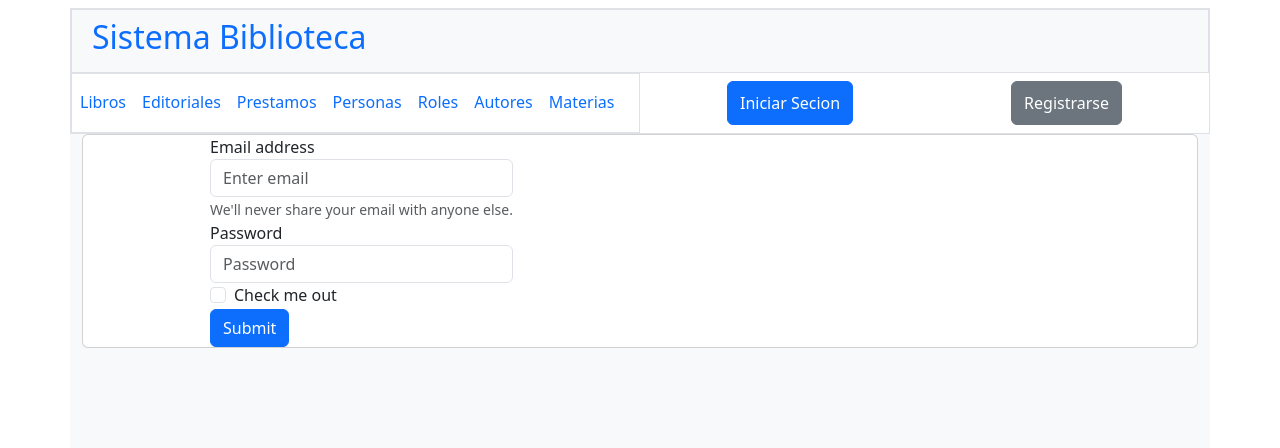
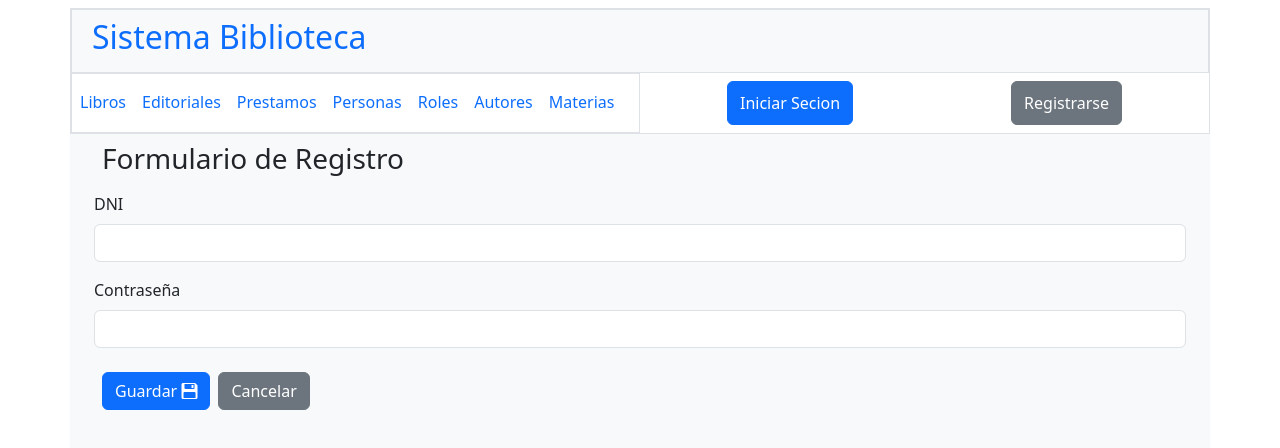
Before and after one commit to StevenGerman/sistemBiblioteca, an Angular app: page /login in a window 1280 px wide. Shown: the top 448 px of the page. Built offline with nearby package versions, Linux system fonts and the light colour scheme.

Commit message:
Registro

```diff
--- a/src/app/app.module.ts
+++ b/src/app/app.module.ts
@@ -27,7 +27,7 @@ import { RolesAgregarComponent } from './components/pages/roles/roles-agregar/ro
 import { RolesEditarComponent } from './components/pages/roles/roles-editar/roles-editar.component';
 import { AutoresListarComponent } from './components/pages/autores/autores-listar/autores-listar.component';
 import { LoginComponent } from './components/login/login/login.component';
-
+import { RegistroComponent } from './components/login/registro/registro.component';
 
 @NgModule({
   declarations: [
@@ -53,7 +53,8 @@ import { LoginComponent } from './components/login/login/login.component';
     RolesAgregarComponent,
     RolesEditarComponent,
     AutoresListarComponent,
-    LoginComponent
+    LoginComponent,
+    RegistroComponent,
 
   ],
   imports: [
--- a/src/app/components/login/login/login.component.html
+++ b/src/app/components/login/login/login.component.html
@@ -1,22 +1,26 @@
 <div class="container-md">
-    <div class="row card">
-        <div class="col col-ms-12 col-md-6 d-flex justify-content-center">
-            <form>
-                <div class="form-group">
-                  <label for="exampleInputEmail1">Email address</label>
-                  <input type="email" class="form-control" id="exampleInputEmail1" aria-describedby="emailHelp" placeholder="Enter email">
-                  <small id="emailHelp" class="form-text text-muted">We'll never share your email with anyone else.</small>
-                </div>
-                <div class="form-group">
-                  <label for="exampleInputPassword1">Password</label>
-                  <input type="password" class="form-control" id="exampleInputPassword1" placeholder="Password">
-                </div>
-                <div class="form-group form-check">
-                  <input type="checkbox" class="form-check-input" id="exampleCheck1">
-                  <label class="form-check-label" for="exampleCheck1">Check me out</label>
-                </div>
-                <button type="submit" class="btn btn-primary">Submit</button>
-              </form>
-        </div>
+  <div class="row p-2">
+    <div class="col col-6 d-flex justify-content-start">
+      <h3>
+        Formulario de Registro
+      </h3>
     </div>
+  </div>
+  <form [formGroup]="formularioLogin" (ngSubmit)="enviarDatos()">
+    <div class="mb-3">
+      <label class="form-label">DNI</label>
+      <input type="text" formControlName="perDni" class="form-control"
+        [ngClass]="{'is-invalid': hasErrors('perDni', 'required')}">
+      <div *ngIf="hasErrors('perDni', 'required')" class="form-text">Ingrese un nombre.</div>
+    </div>
+    <div class="mb-3">
+      <label class="form-label">Contraseña</label>
+      <input type="email" formControlName="perContrasena" class="form-control"
+        [ngClass]="{'is-invalid': hasErrors('perContrasena','required')}">
+      <div *ngIf="hasErrors('perContrasena','required')" class="form-text">Ingrese una contraseña.</div>
+
+    </div>
+    <button type="submit" class="btn btn-primary m-2">Guardar <i class="bi bi-floppy2-fill"></i></button>
+    <button type="button" routerLink="home" class="btn btn-secondary">Cancelar</button>
+  </form>
 </div>
--- a/src/app/components/login/login/login.component.ts
+++ b/src/app/components/login/login/login.component.ts
@@ -1,10 +1,37 @@
-import { Component } from '@angular/core';
+import { Component, OnInit } from '@angular/core';
+import { FormBuilder, FormGroup, Validators } from '@angular/forms';
+import { Router } from '@angular/router';
 
 @Component({
   selector: 'app-login',
   templateUrl: './login.component.html',
   styleUrls: ['./login.component.css']
 })
-export class LoginComponent {
+export class LoginComponent implements OnInit{
+
+  formularioLogin : FormGroup;
+
+  constructor(
+
+    private ruteador : Router,
+    private formulario : FormBuilder,
+  ){
+    this.formularioLogin = formulario.group({
+      perDni:['',[Validators.required]],
+      perContrasena:['',[Validators.required]]
+    })
+
+  }
+  ngOnInit(): void {
+
+  }
+
+
+  hasErrors(controlName: string, errorType: string){
+    return this.formularioLogin.get(controlName)?.hasError(errorType) && this.formularioLogin.get(controlName)?.touched;
+  }
+
+  enviarDatos(){}
+
 
 }
--- a/src/app/components/login/registro/registro.component.html
+++ b/src/app/components/login/registro/registro.component.html
@@ -33,6 +33,6 @@
 
       </div>
       <button type="submit" class="btn btn-primary m-2">Guardar <i class="bi bi-floppy2-fill"></i></button>
-      <button type="button" [routerLink]="['home']" class="btn btn-secondary">Cancelar</button>
+      <button type="button" routerLink="home" class="btn btn-secondary">Cancelar</button>
     </form>
   </div>
--- a/src/app/components/login/registro/registro.component.ts
+++ b/src/app/components/login/registro/registro.component.ts
@@ -37,6 +37,7 @@ export class RegistroComponent implements OnInit{
   }
 
   enviarDatos(){
+    console.log(this.formularioRegistro.value);
     this.servicioRegistro.agregarRegistro(this.formularioRegistro.value).subscribe((respuesta)=>{
       console.log(respuesta);
     })
--- a/src/app/components/shared/navbar/navbar.component.html
+++ b/src/app/components/shared/navbar/navbar.component.html
@@ -32,7 +32,7 @@
             </ul>
         </div>
         <div class="col-6 d-flex justify-content-around p-2">
-            <button class="btn btn-primary">Iniciar Secion</button>
+            <button class="btn btn-primary" routerLink="login" >Iniciar Secion</button>
             <button class="btn btn-secondary" routerLink="registro" >Registrarse</button>
         </div>
     </div>
```
